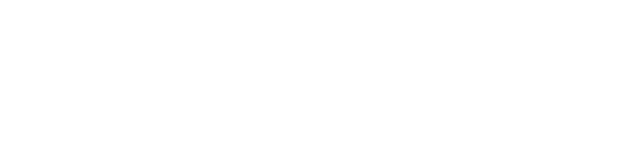
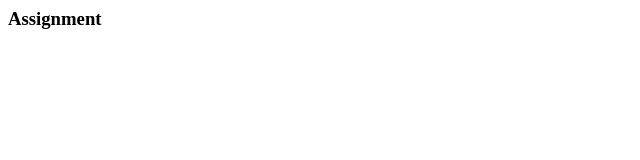
Before and after one commit to sar-crypto/Javascript, a plain HTML site: page Day1 Assignments/2nd Assignment/index.html in a window 1280 px wide. Shown: the whole page, without its empty margins (0-640 px from the left). Drawn offline with Linux system fonts and the light colour scheme.

Commit message:
impoved html

```diff
--- a/Day1 Assignments/2nd Assignment/index.html
+++ b/Day1 Assignments/2nd Assignment/index.html
@@ -5,6 +5,7 @@
     <meta name="viewport" content="width=device-width">
     <title>Assignment 2</title>
   </head>
+  <h3>Assignment</h3>
   <body>
     <script src="script.js"></script>
   </body>
```
